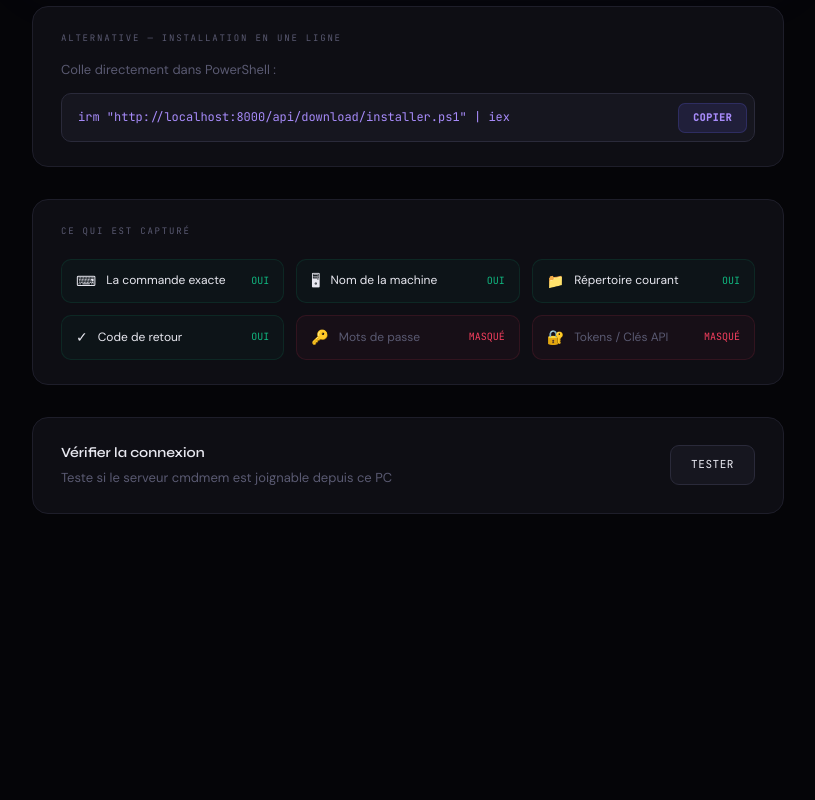
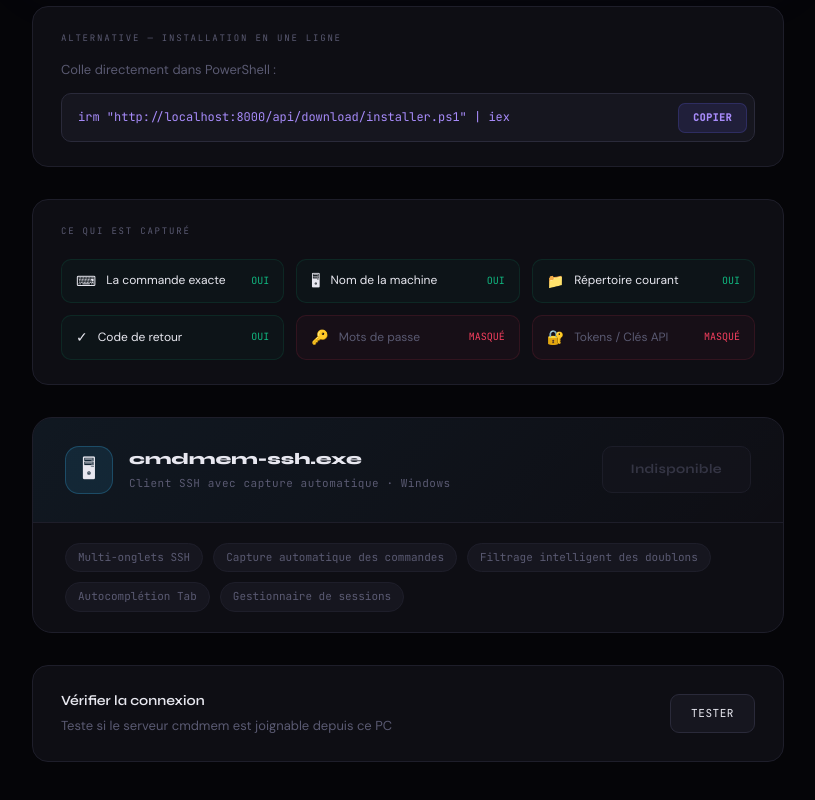
Before and after one commit to Jbinks77/CGT_Mem, a Next.js app in the folder frontend/: page /download in a window 1280 px wide. Shown: the part 1067-1867 px from the top of the page, without its empty margins (232-1047 px from the left). Before the commit the page ends 1681 px from the top, so only its background shows below. Built offline with nearby package versions, Linux system fonts and the light colour scheme; no server answers.

Commit message:
feat: add SSH client download on download page

```diff
--- a/frontend/src/app/download/page.tsx
+++ b/frontend/src/app/download/page.tsx
@@ -6,6 +6,7 @@ interface DownloadInfo {
   installer_exe_url: string | null;
   installer_ps1_url: string;
   exe_available: boolean;
+  ssh_client_available: boolean;
   backend_url: string;
   install_command: string;
   supported_shells: string[];
@@ -292,6 +293,94 @@ export default function DownloadPage() {
           </div>
         </div>
 
+        {/* SSH Client */}
+        <div style={{
+          background: "var(--surface)",
+          border: "1px solid var(--border)",
+          borderRadius: 20,
+          overflow: "hidden",
+        }}>
+          {/* Header */}
+          <div style={{
+            padding: "28px 32px",
+            borderBottom: "1px solid var(--border)",
+            display: "flex",
+            alignItems: "center",
+            justifyContent: "space-between",
+            gap: 16,
+            flexWrap: "wrap",
+            background: "linear-gradient(135deg, rgba(56,189,248,0.06), transparent)",
+          }}>
+            <div style={{ display: "flex", alignItems: "center", gap: 16 }}>
+              <div style={{
+                width: 48, height: 48,
+                background: "rgba(56,189,248,0.1)",
+                border: "1px solid rgba(56,189,248,0.25)",
+                borderRadius: 14,
+                display: "flex", alignItems: "center", justifyContent: "center",
+                fontSize: 22, flexShrink: 0,
+              }}>🖥</div>
+              <div>
+                <div style={{ fontFamily: "var(--font-display)", fontSize: 16, fontWeight: 800, marginBottom: 3 }}>
+                  cmdmem-ssh.exe
+                </div>
+                <div style={{ fontFamily: "var(--font-mono)", fontSize: 11, color: "var(--muted)", letterSpacing: "0.05em" }}>
+                  Client SSH avec capture automatique · Windows
+                </div>
+              </div>
+            </div>
+            <a
+              href="/api/download/ssh-client.exe"
+              download="cmdmem-ssh.exe"
+              style={{
+                background: info?.ssh_client_available
+                  ? "linear-gradient(135deg, #0ea5e9, #0284c7)"
+                  : "var(--surface2)",
+                color: info?.ssh_client_available ? "white" : "var(--muted)",
+                textDecoration: "none",
+                fontFamily: "var(--font-display)",
+                fontSize: 13,
+                fontWeight: 700,
+                letterSpacing: "0.03em",
+                padding: "12px 28px",
+                borderRadius: 10,
+                boxShadow: info?.ssh_client_available ? "0 4px 18px rgba(14,165,233,0.35)" : "none",
+                border: info?.ssh_client_available ? "none" : "1px solid var(--border2)",
+                pointerEvents: info?.ssh_client_available ? "auto" : "none",
+                opacity: info?.ssh_client_available ? 1 : 0.5,
+                transition: "all 0.2s",
+                display: "inline-block",
+                whiteSpace: "nowrap",
+              }}
+            >
+              {info?.ssh_client_available ? "⬇ Télécharger" : "Indisponible"}
+            </a>
+          </div>
+
+          {/* Features */}
+          <div style={{ padding: "20px 32px", display: "flex", flexWrap: "wrap", gap: 10 }}>
+            {[
+              "Multi-onglets SSH",
+              "Capture automatique des commandes",
+              "Filtrage intelligent des doublons",
+              "Autocomplétion Tab",
+              "Gestionnaire de sessions",
+            ].map((feat) => (
+              <span key={feat} style={{
+                fontFamily: "var(--font-mono)",
+                fontSize: 11,
+                color: "var(--muted)",
+                background: "var(--surface2)",
+                border: "1px solid var(--border)",
+                padding: "5px 12px",
+                borderRadius: 20,
+              }}>
+                {feat}
+              </span>
+            ))}
+          </div>
+        </div>
+
         {/* Connection test */}
         <div style={{ background: "var(--surface)", border: "1px solid var(--border)", borderRadius: 16, padding: "24px 28px", display: "flex", alignItems: "center", justifyContent: "space-between", flexWrap: "wrap", gap: 16 }}>
           <div>
```
Also changed, not shown: 1 other file (tests, documents, lock files or other folders).
